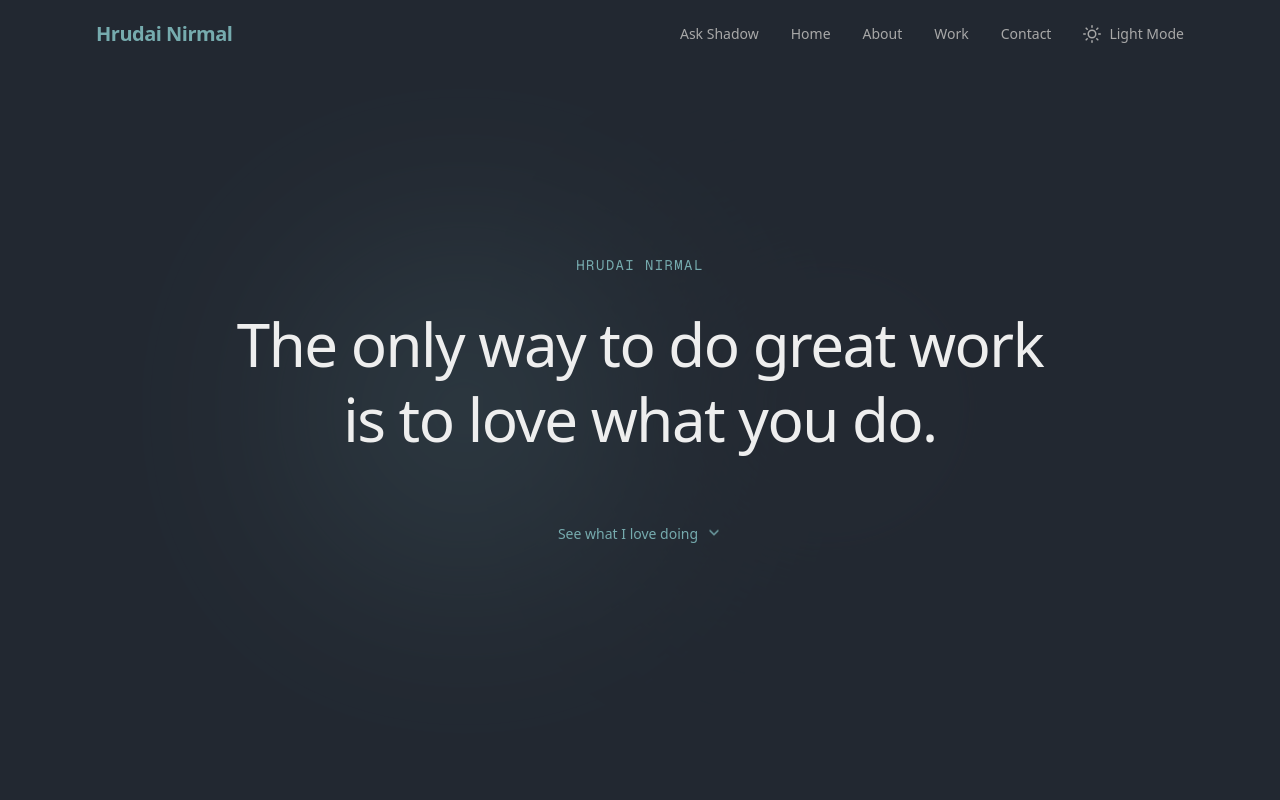
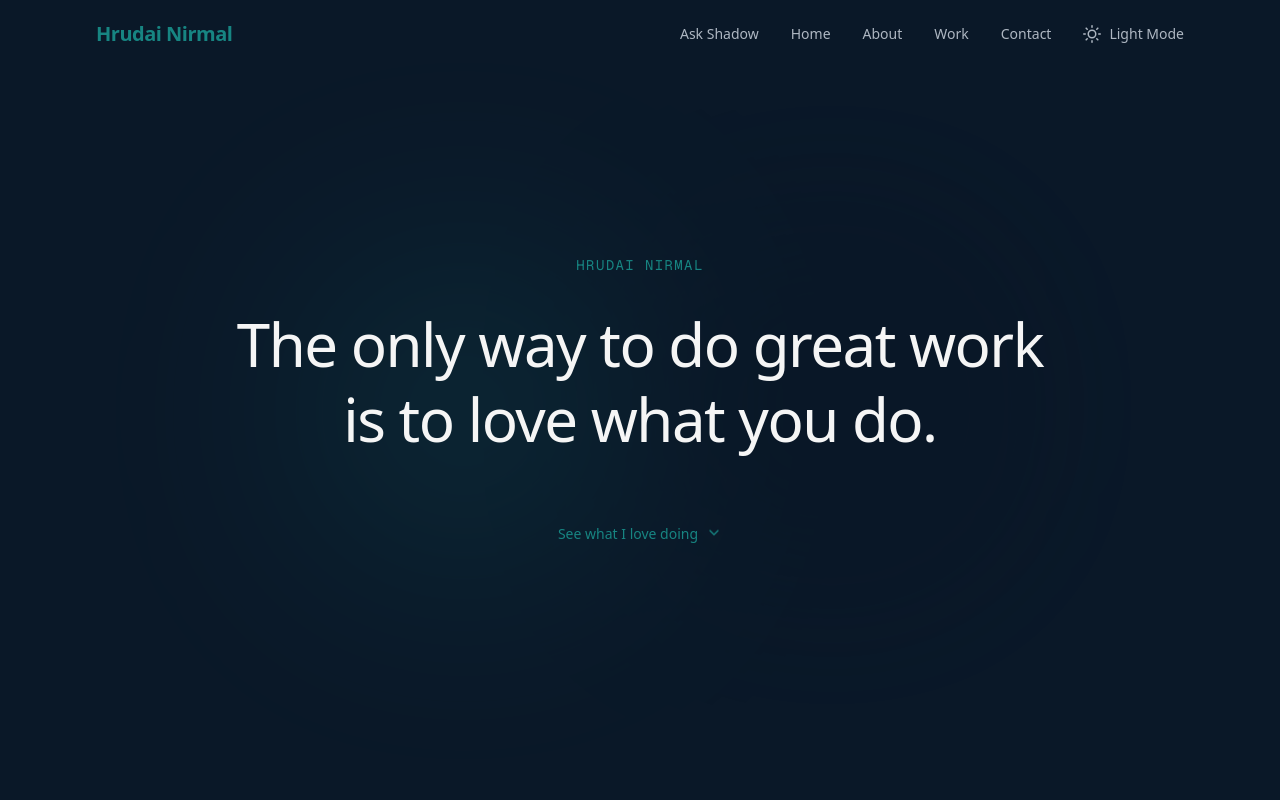
Before and after one commit to Hrudai-Nirmal/portfolio, a Next.js app: page / in a window 1280 px wide. Shown: the top 800 px of the page. Built offline with nearby package versions, Linux system fonts and the light colour scheme.

Commit message:
Update dark theme palette to classic blue/turquoise/gold

```diff
--- a/src/app/globals.css
+++ b/src/app/globals.css
@@ -2,18 +2,19 @@
 
 /* ===== Color Palettes ===== */
 /* Light: #FAF7F0 #D8D2C2 #B17457 #4A4947 */
-/* Dark:  #222831 #31363F #76ABAE #EEEEEE */
+/* Dark (CURRENT):  #0A1828 #178582 #BFA181 #F5F5F5 */
+/* Dark (PREVIOUS - rollback): #222831 #31363F #76ABAE #EEEEEE */
 
 :root {
   /* Default to dark */
-  --bg-primary: #222831;
-  --bg-secondary: #31363F;
-  --accent: #76ABAE;
-  --text-primary: #EEEEEE;
-  --text-secondary: #a8a8a8;
-  --border-color: #31363F;
-  --surface: #2b3040;
-  --surface-hover: #353b4a;
+  --bg-primary: #0A1828; /* classic blue */
+  --bg-secondary: #081422; /* slightly deeper for layering */
+  --accent: #178582; /* turquoise */
+  --text-primary: #F5F5F5;
+  --text-secondary: #aeb7c2;
+  --border-color: #10263f;
+  --surface: #0d2136;
+  --surface-hover: #12304d;
 }
 
 .light {
@@ -28,14 +29,14 @@
 }
 
 .dark {
-  --bg-primary: #222831;
-  --bg-secondary: #31363F;
-  --accent: #76ABAE;
-  --text-primary: #EEEEEE;
-  --text-secondary: #a8a8a8;
-  --border-color: #31363F;
-  --surface: #2b3040;
-  --surface-hover: #353b4a;
+  --bg-primary: #0A1828;
+  --bg-secondary: #081422;
+  --accent: #178582;
+  --text-primary: #F5F5F5;
+  --text-secondary: #aeb7c2;
+  --border-color: #10263f;
+  --surface: #0d2136;
+  --surface-hover: #12304d;
 }
 
 @theme inline {
```
